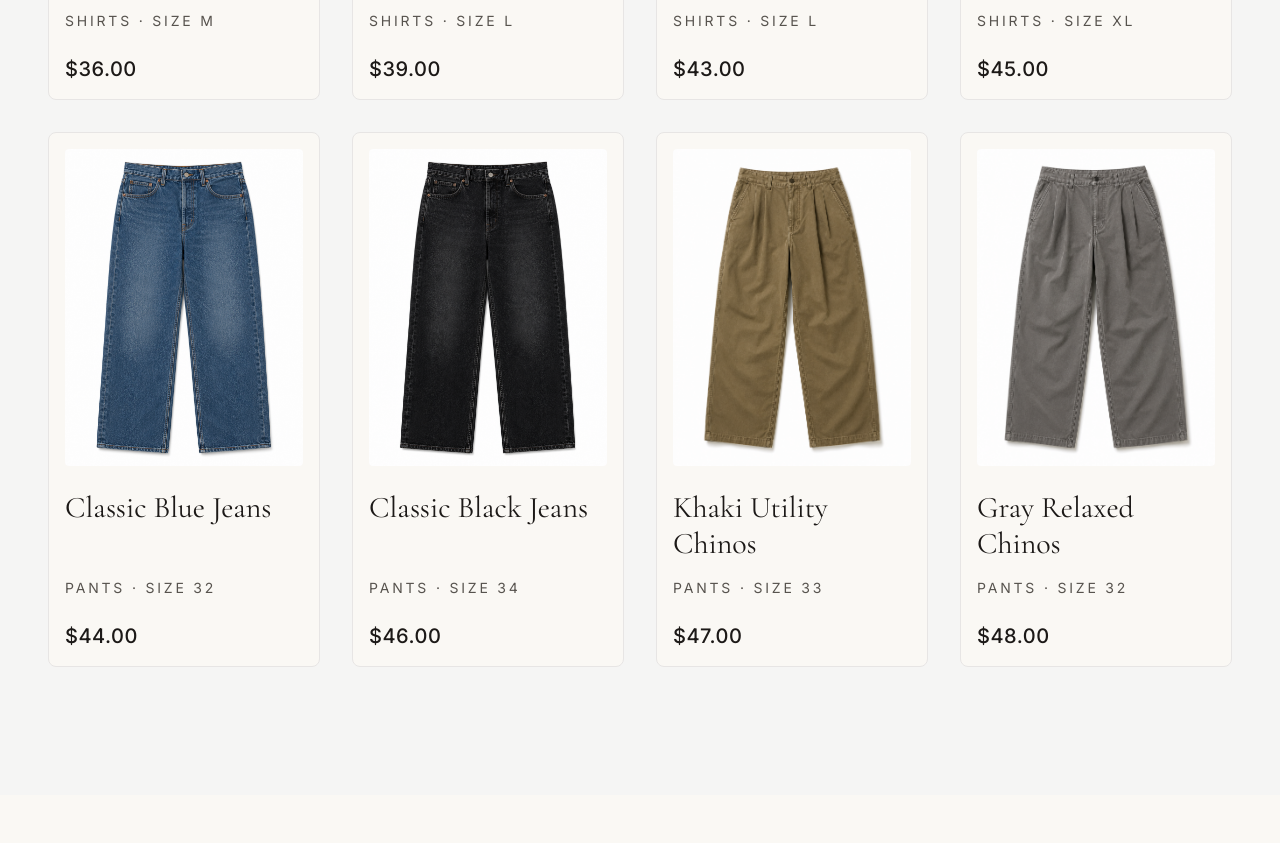
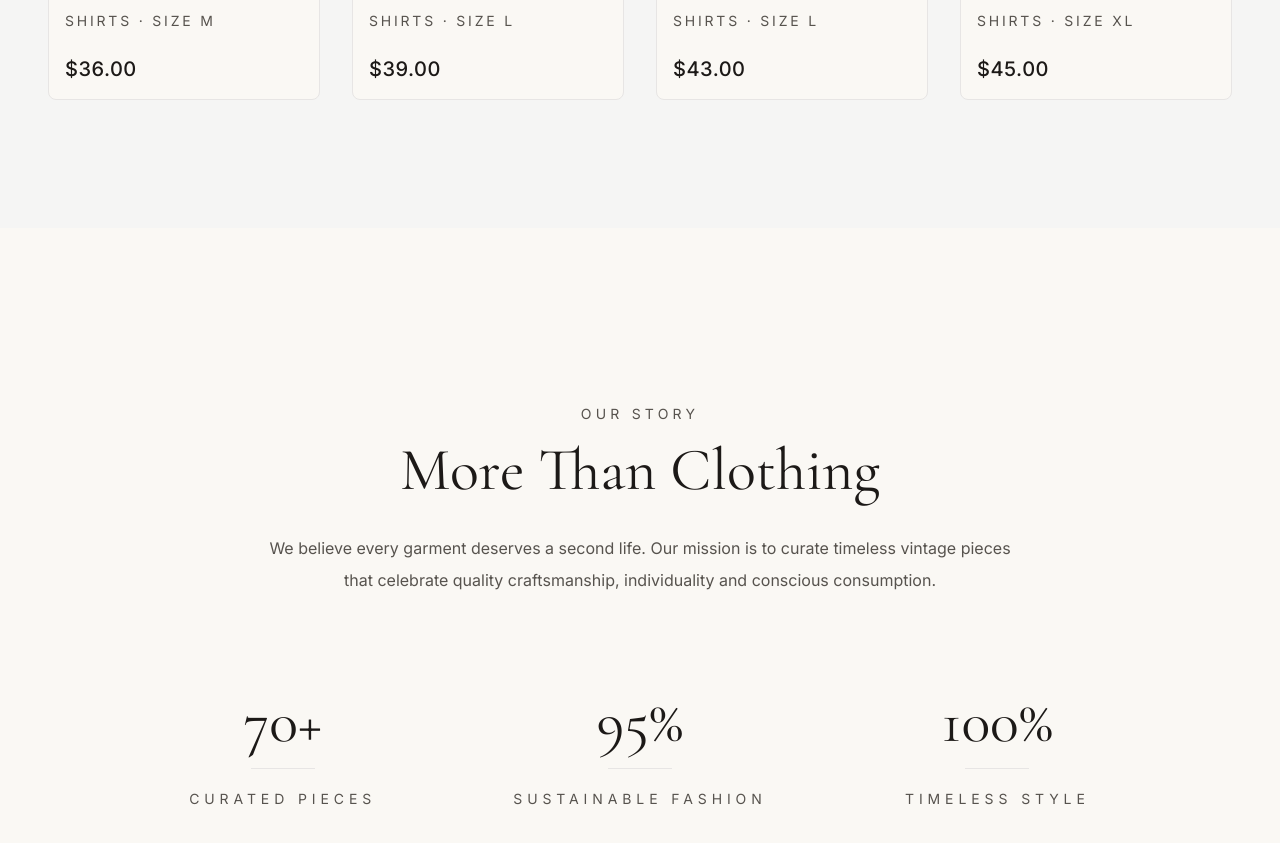
Before and after one commit to guzmanfajo/second-hand, a React (Vite) app: page / in a window 1280 px wide. Shown: the part 2640-3483 px from the top of the page. Built offline with nearby package versions, Linux system fonts and the light colour scheme.

Commit message:
chore: update GitHub Pages configuration and refine card sizing

```diff
--- a/src/components/sections/Shop.jsx
+++ b/src/components/sections/Shop.jsx
@@ -21,7 +21,7 @@ function Products() {
     return (
         <section id="shop" className="bg-(--section)">
 
-            <Container className="py-32">
+            <Container className="py-32 max-w-[1650px]">
 
                 <div className="mb-14">
                     <p className="mb-3 text-sm uppercase tracking-[0.3em] text-(--text-secondary)">
--- a/src/components/ui/ProductCard.jsx
+++ b/src/components/ui/ProductCard.jsx
@@ -17,13 +17,11 @@ function ProductCard({
     return (
         <Link to={`/products/${id}`}>
             <article className="group flex h-full flex-col rounded-lg border border-(--border) bg-(--surface) p-4 transition-all duration-300 hover:-translate-y-2 hover:border-(--accent)">
-                {/* <div className="aspect-4/5 overflow-hidden rounded"> */}
-                    <img
-                        src={image}
-                        alt={name}
-                        className="h-full w-full object-cover rounded transition-transform duration-500 group-hover:scale-105"
-                    />
-
+                <img
+                    src={image}
+                    alt={name}
+                    className="h-full w-full object-cover rounded transition-transform duration-500 group-hover:scale-105"
+                />
 
                 <div className="flex flex-1 flex-col pt-6">
                     <div>
--- a/src/data/products.js
+++ b/src/data/products.js
@@ -125,40 +125,4 @@ export const products = [
         description: "Classic olive plaid flannel made for comfort and everyday wear. A wardrobe staple.",
         image: olivePlaidFlannelShirt,
     },
-    {
-        id: 13,
-        name: "Classic Blue Jeans",
-        price: 44.00,
-        size: "32",
-        category: "Pants",
-        description: "Straight-fit blue jeans with a timeless vintage wash. Designed for everyday versatility.",
-        image: classicBlueJeans,
-    },
-    {
-        id: 14,
-        name: "Classic Black Jeans",
-        price: 46.00,
-        size: "34",
-        category: "Pants",
-        description: "Straight-fit black jeans with a timeless vintage finish. An everyday staple that pairs effortlessly with any outfit.",
-        image: classicBlackJeans,
-    },
-    {
-        id: 15,
-        name: "Khaki Utility Chinos",
-        price: 47.00,
-        size: "33",
-        category: "Pants",
-        description: "Relaxed utility chinos in a classic khaki color. Clean lines with a workwear-inspired feel.",
-        image: khakiUtilityChinos,
-    },
-    {
-        id: 16,
-        name: "Gray Relaxed Chinos",
-        price: 48.00,
-        size: "32",
-        category: "Pants",
-        description: "Relaxed-fit chinos in a versatile gray tone. Easy to pair with any casual outfit.",
-        image: grayRelaxedChinos,
-    },
 ];
--- a/vite.config.js
+++ b/vite.config.js
@@ -1,12 +1,11 @@
-import { defineConfig } from 'vite'
-import react from '@vitejs/plugin-react'
-import tailwindcss from '@tailwindcss/vite'
+import { defineConfig } from "vite";
+import react from "@vitejs/plugin-react";
+import tailwindcss from "@tailwindcss/vite";
 
-// https://vite.dev/config/
-export default defineConfig({
+export default defineConfig(({ command }) => ({
   plugins: [
     react(),
     tailwindcss(),
   ],
-  base: "/second-hand/",
-});
+  base: command === "serve" ? "/" : "/second-hand/",
+}));
```
